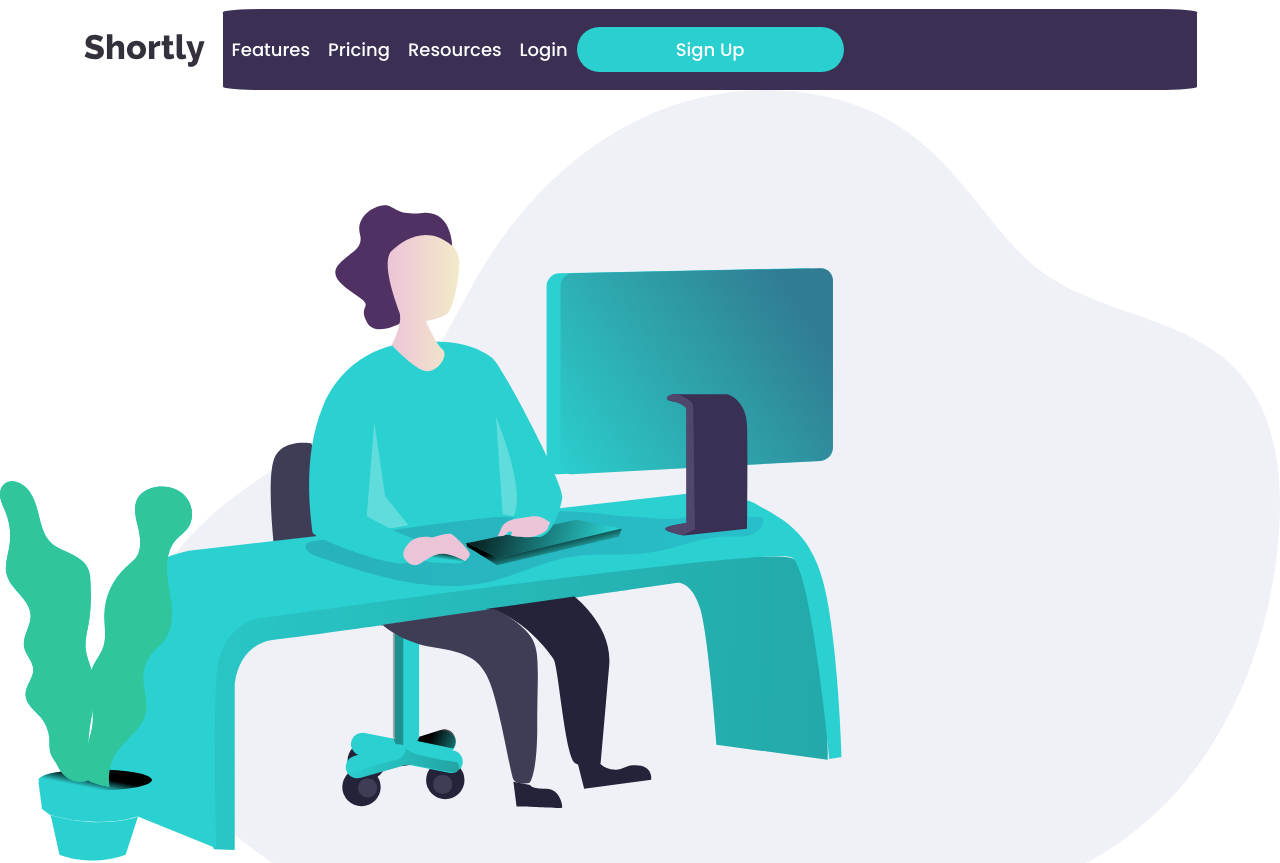
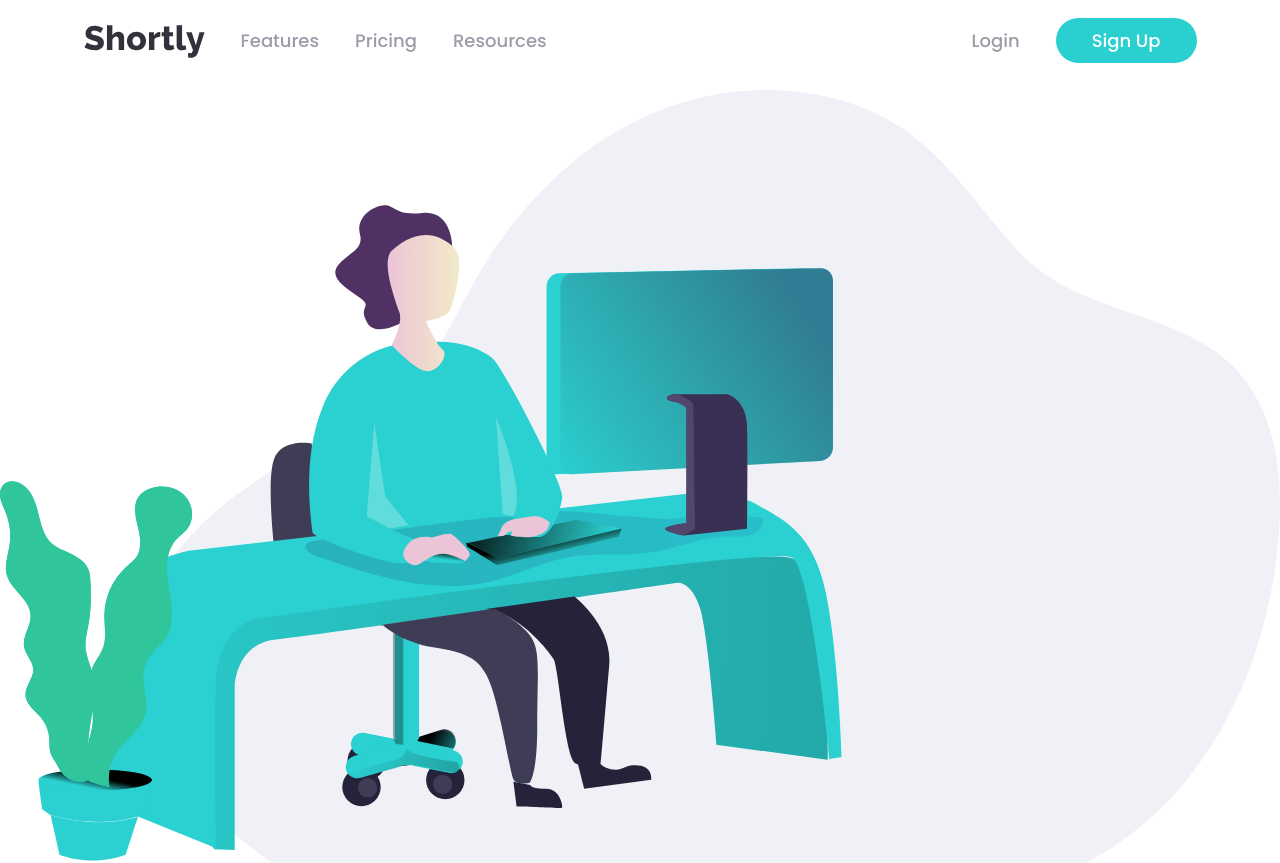
Before and after one commit to ZeenatLawal/Shortly, a React (Create React App) app: page / in a window 1280 px wide. Shown: the top 863 px of the page. Built offline with nearby package versions, Linux system fonts and the light colour scheme.

Commit message:
Style desktop navigation bar

```diff
--- a/src/components/Navbar.js
+++ b/src/components/Navbar.js
@@ -22,7 +22,7 @@ const Navpanel = () => (
         <Nav className="align-items-center">
           <Nav.Link>Login</Nav.Link>
           <div className="sign-up">
-            <Nav.Link>Sign Up</Nav.Link>
+            <Nav.Link className="text-white">Sign Up</Nav.Link>
           </div>
         </Nav>
       </Navbar.Collapse>
--- a/src/styles/App.css
+++ b/src/styles/App.css
@@ -15,4 +15,5 @@
   --grayish-violet: hsl(257, 7%, 63%);
   --dark-blue: hsl(255, 11%, 22%);
   --darker-violet: hsl(260, 8%, 14%);
+  --opacity: 0.6;
 }
--- a/src/styles/Navbar.css
+++ b/src/styles/Navbar.css
@@ -32,3 +32,28 @@ hr {
   padding: 0 5rem;
   border-radius: 50rem;
 }
+
+@media screen and (min-width: 1024px) {
+  .navbar {
+    padding-top: 0;
+  }
+
+  .navbar-collapse {
+    background-color: white;
+    justify-content: space-between;
+  }
+
+  .navbar-light .navbar-nav .nav-link {
+    color: var(--grayish-violet);
+    padding: 0.5rem 1rem;
+  }
+
+  .sign-up {
+    padding: 0 1rem;
+    margin-left: 1rem;
+  }
+
+  .sign-up:hover {
+    opacity: var(--opacity);
+  }
+}
```
